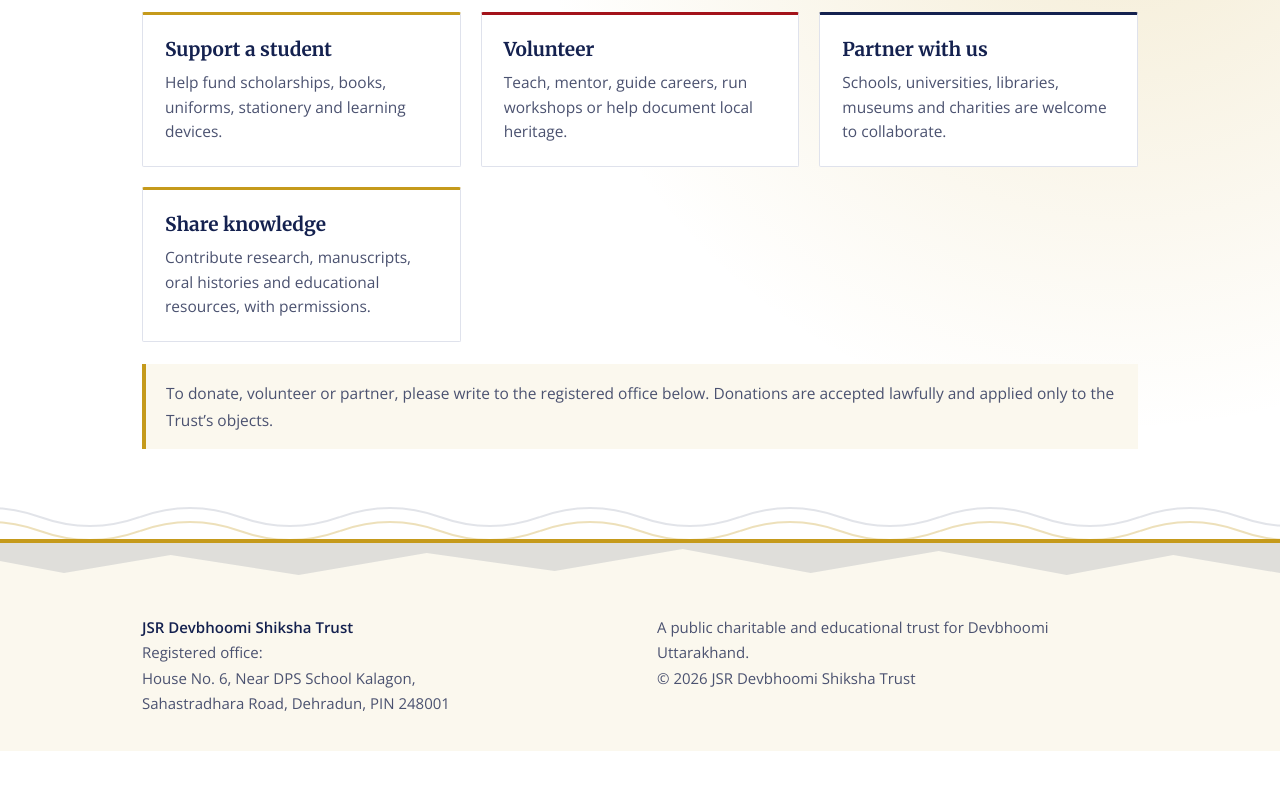
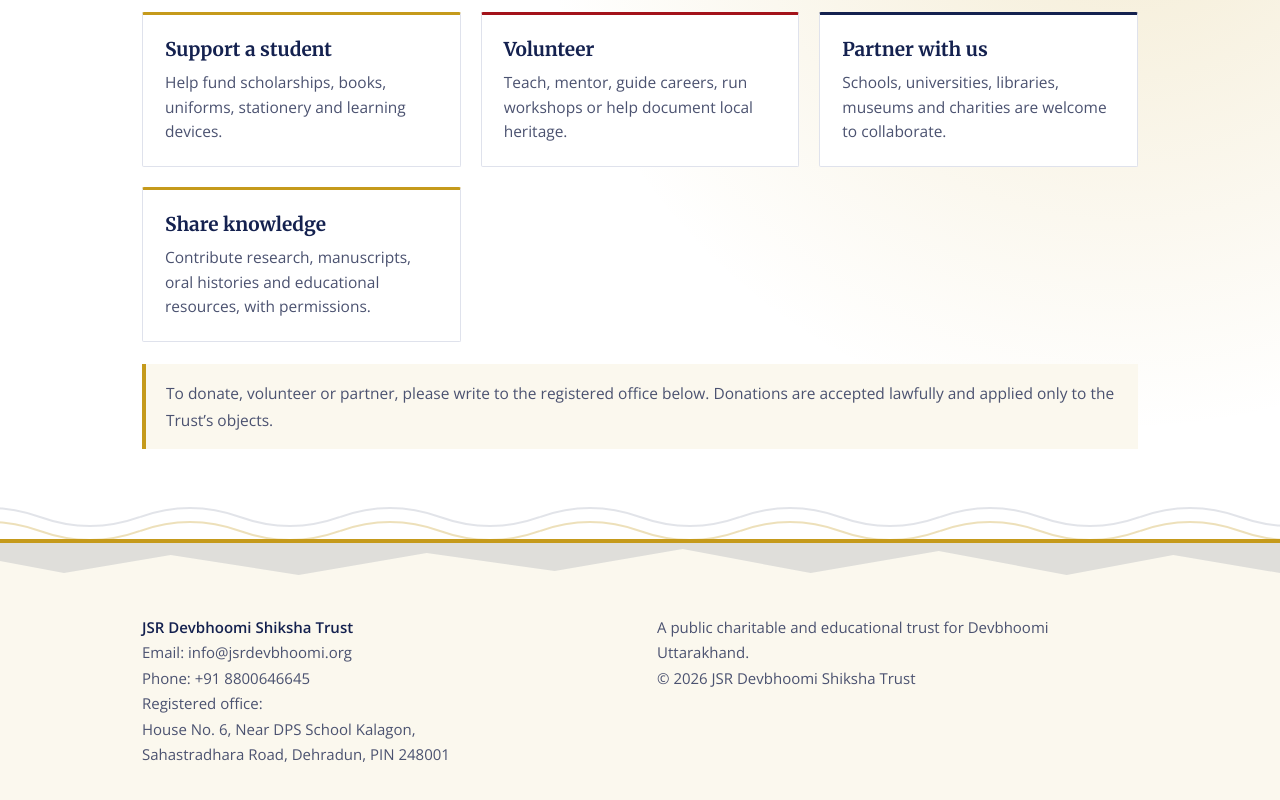
Before and after one commit to 22silentknight-del/JsrBhomiTrust, a plain HTML site: page Font2_ MerriweatherOpenSans.html in a window 1280 px wide. Shown: the part 4088-4888 px from the top of the page. Before the commit the page ends 4839 px from the top, so only its background shows below. Drawn offline with nearby package versions, Linux system fonts and the light colour scheme.

Commit message:
Add files via upload

```diff
--- a/Font2_ MerriweatherOpenSans.html
+++ b/Font2_ MerriweatherOpenSans.html
@@ -122,7 +122,7 @@ body{font-size:16.5px}.hero h1{font-size:clamp(30px,4.8vw,48px);line-height:1.25
 <div class="c"><h3>Share knowledge</h3><p>Contribute research, manuscripts, oral histories and educational resources, with permissions.</p></div>
 </div>
 <div class="note">To donate, volunteer or partner, please write to the registered office below. Donations are accepted lawfully and applied only to the Trust’s objects.</div></div></section>
-<footer id="contact"><div class="w two"><div><b>JSR Devbhoomi Shiksha Trust</b><br>Registered office:<br>House No. 6, Near DPS School Kalagon,<br>Sahastradhara Road, Dehradun, PIN 248001</div>
+<footer id="contact"><div class="w two"><div><b>JSR Devbhoomi Shiksha Trust</b><br>Email: info@jsrdevbhoomi.org<br>Phone: +91 8800646645<br>Registered office:<br>House No. 6, Near DPS School Kalagon,<br>Sahastradhara Road, Dehradun, PIN 248001</div>
 <div>A public charitable and educational trust for Devbhoomi Uttarakhand.<br>© 2026 JSR Devbhoomi Shiksha Trust</div></div></footer>
 <script>
 (function(){var d=document.documentElement,b=document.querySelector('.bar');d.classList.add('js');
```
